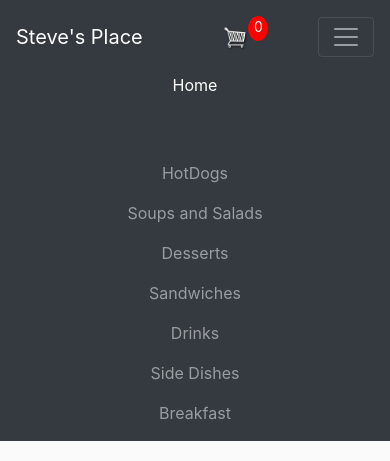
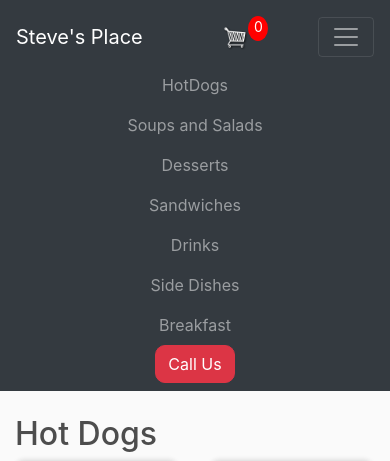
Before and after one commit to XufengCe/ecommerce, a Django app: page / in a window 390 px wide, after a click that opens the changed part. Shown: the top 461 px of the page. Run offline with Django 4.2, Linux system fonts and the light colour scheme; data comes from the database, SQL or seed files in the repository; some libraries are stand-ins or nearby versions.

Commit message:
Add phone call button to nav bar

```diff
--- a/store/templates/store/main.html
+++ b/store/templates/store/main.html
@@ -26,6 +26,10 @@
             <img  id="cart-icon" src="{% static 'images/cart.png' %}">
         </a>
         <p id="cart-total">{{cartItems}}</p>
+
+
+
+
 
       </div>
       <button class="navbar-toggler" type="button" data-toggle="collapse" data-target="#navbarSupportedContent" aria-controls="navbarSupportedContent" aria-expanded="false" aria-label="Toggle navigation">
--- a/store/templates/store/store.html
+++ b/store/templates/store/store.html
@@ -2,11 +2,8 @@
 {% load static %}
 {% block navigation %}
 <ul class="navbar-nav mr-auto">
-    <li class="nav-item">
-      <a class="nav-link active" href="{% url 'store' %}">Home <span class="sr-only">(current)</span></a>
-    </li>
-    <br>
-    <br>
+
+
     <li class="nav-item">
       <a class="nav-link" data-scroll="true" href="#Hotdogs">HotDogs</a>
     </li>
@@ -28,6 +25,10 @@
     <li class="nav-itemW">
       <a class="nav-link" data-scroll="true" href="#Breakfast">Breakfast</a>
     </li>
+    <li class="nav-item">
+        {% comment %} <a class="nav-link active" href="{% url 'store' %}">Home <span class="sr-only">(current)</span></a> {% endcomment %}
+        <a class="btn btn-danger" href="tel:+9198722222">Call Us</a>
+      </li>
 </ul>
 
 {% endblock %}
```
Also changed, not shown: static/images/phone-call.svg (added), static/images/phone.png (added).
